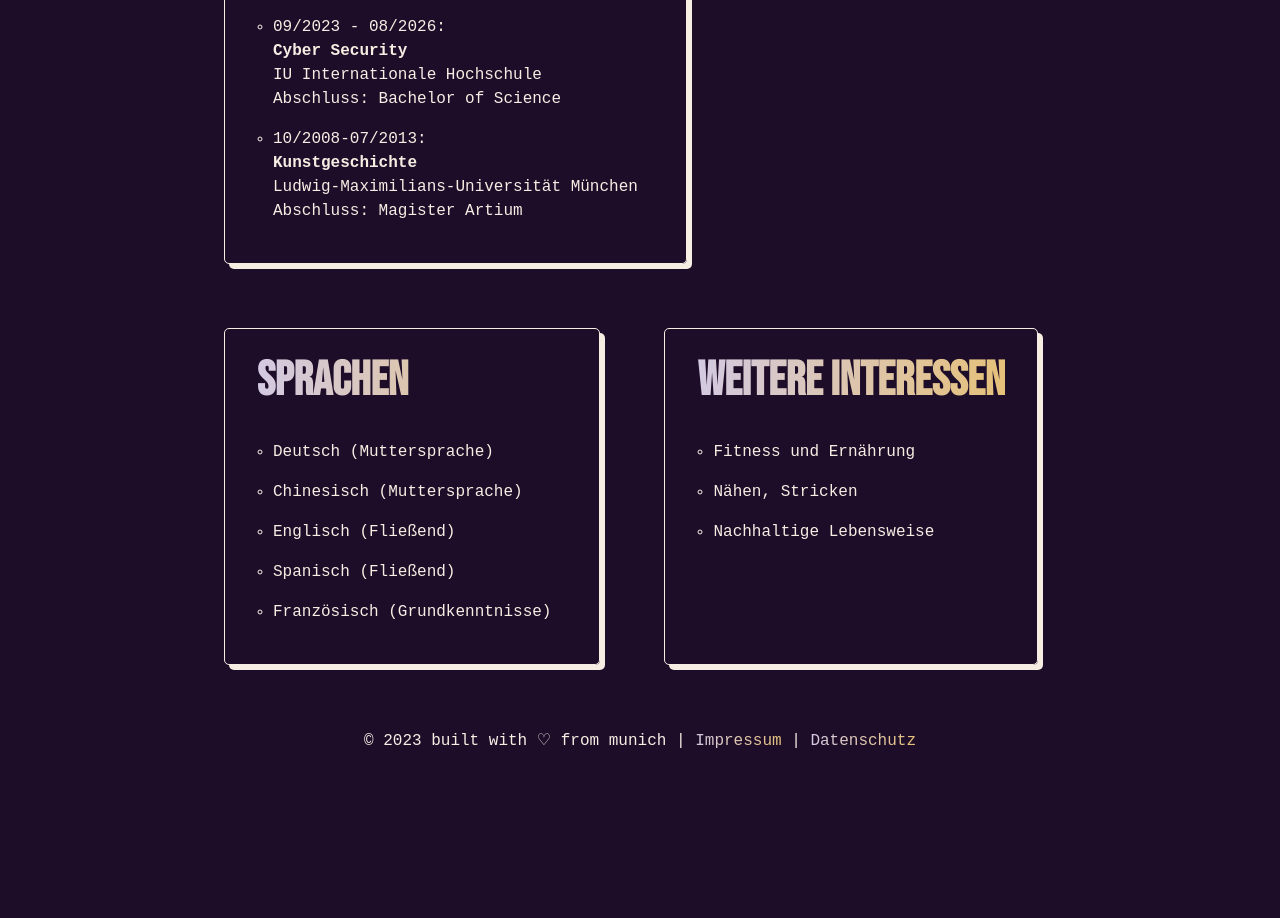
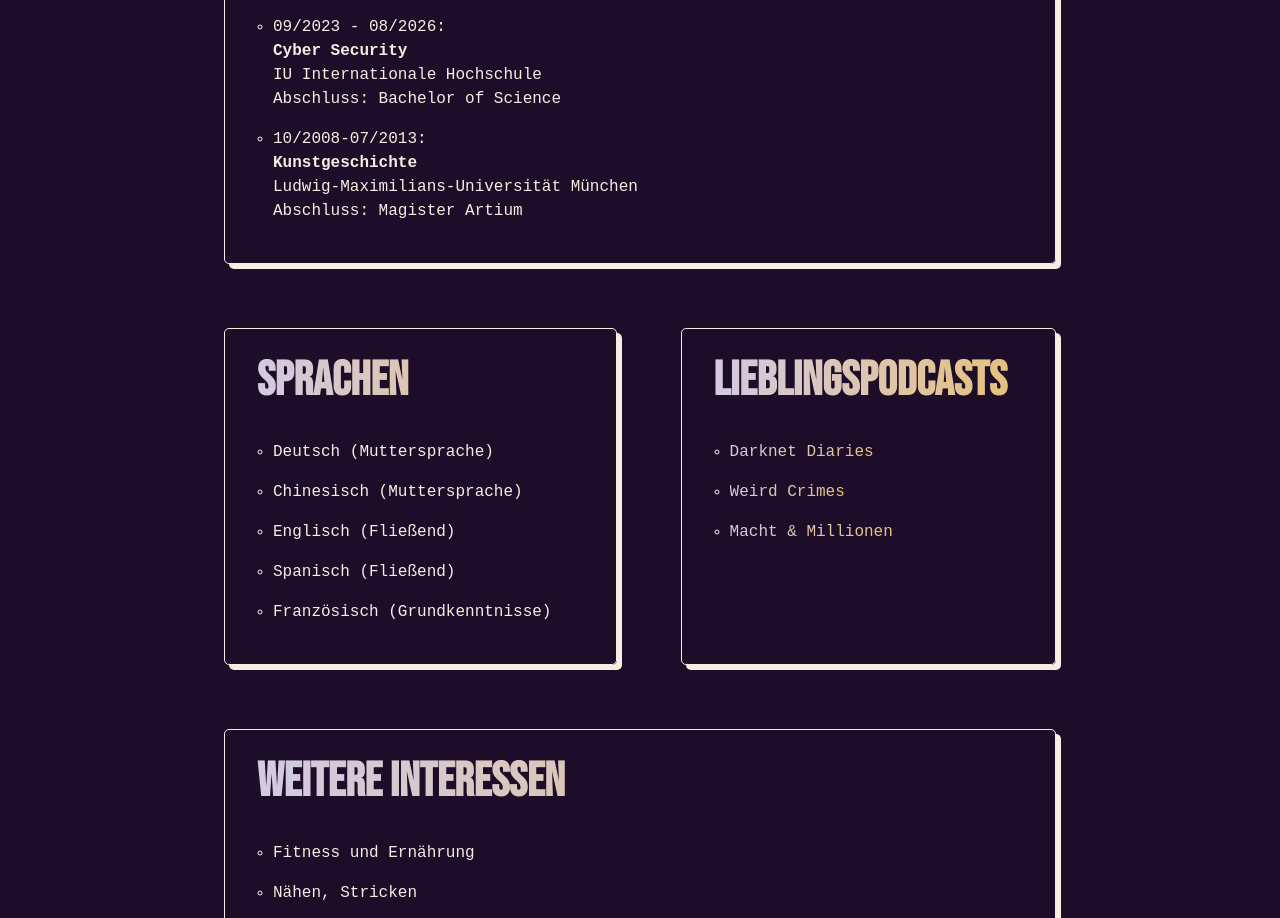
Before and after one commit to YinFromWuHanklan/aboutyin.de, a Gatsby site: page /about in a window 1280 px wide. Shown: the part 352-1270 px from the top of the page. Before the commit the page ends 1137 px from the top, so only its background shows below. Built offline with nearby package versions, Linux system fonts and the light colour scheme; Gatsby itself is replaced by a stand-in of ours; a web font is replaced by a local one.

Commit message:
some styles

```diff
--- a/src/pages/about.js
+++ b/src/pages/about.js
@@ -14,6 +14,7 @@ const Infolistitem = styled.li`
   border: 1px solid var(--secondary);
   box-shadow: 5px 5px;
   border-radius: 5px;
+  flex-grow: 2;
 
   h2 {
     margin: 0;
@@ -66,6 +67,14 @@ const About = () => {
                         </ul>
                     </Infolistitem>
                     <Infolistitem>
+                        <h2>Lieblingspodcasts</h2>
+                        <ul>
+                            <li><a href="https://open.spotify.com/show/4XPl3uEEL9hvqMkoZrzbx5?si=33805b8ab60f4e18" title="Link zu Spotifiy: Darknet Diaries" rel="noopener noreferrer">Darknet Diaries</a></li>
+                            <li><a href="https://open.spotify.com/show/5mUoxiityJLco71kEhTArI?si=1bfc4e0af8f34387" title="Link zu Spotifiy: Weird Crimes" rel="noopener noreferrer">Weird Crimes</a></li>
+                            <li><a href="https://open.spotify.com/show/4b3j3Hasm5V11w1w1IIok8?si=bcd3176c9730436e" title="Link zu Spotifiy: Macht & Millionen" rel="noopener noreferrer">Macht & Millionen</a></li>
+                        </ul>
+                    </Infolistitem>
+                    <Infolistitem>
                         <h2>Weitere Interessen</h2>
                         <ul>
                             <li>Fitness und Ernährung</li>
```
